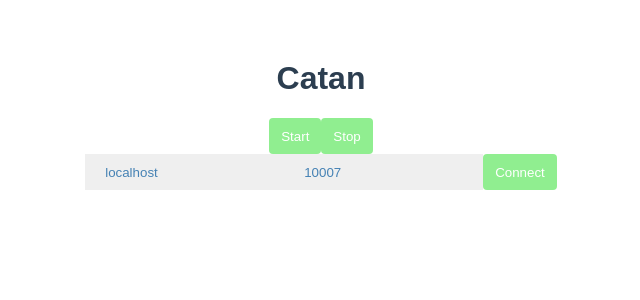
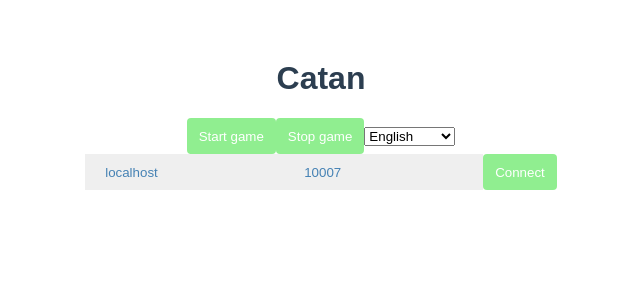
Before and after one commit to mrlukasbos/catan-web, a Vue app: page / in a window 1280 px wide. Shown: the top 300 px of the page, without its empty margins (319-959 px from the left). Built offline with nearby package versions, Linux system fonts and the light colour scheme.

Commit message:
add translations

```diff
--- a/package.json
+++ b/package.json
@@ -12,7 +12,8 @@
     "d3": "^5.16.0",
     "d3-geo": "^1.12.1",
     "topojson-client": "^3.1.0",
-    "vue": "^2.6.11"
+    "vue": "^2.6.11",
+    "vue-js-toggle-button": "^1.3.3"
   },
   "devDependencies": {
     "@vue/cli-plugin-babel": "~4.5.0",
--- a/src/App.vue
+++ b/src/App.vue
@@ -1,16 +1,22 @@
 <template>
   <div id="app">
     <h1> Catan </h1>
-    <button v-on:click="start_game"> Start </button>
-    <button v-on:click="stop_game"> Stop </button>
-    <connect v-on:connect="connect"/>
-    <board :json="board_data"/>
+    <button v-on:click="start_game"> {{T("START_GAME")}} </button>
+    <button v-on:click="stop_game"> {{T("STOP_GAME")}} </button>
+
+    <select v-model="lang">
+        <option v-for="locale in locales" :key="locale.id" :value="locale.id">{{locale.name}}</option>
+    </select>
+
+    <connect v-on:connect="connect" :key="lang"/>
+    <board :json="board_data" :lang="lang"/>
   </div>
 </template>
 
 <script>
 import connect from './components/connect.vue'
 import board from './components/board.vue'
+import {setGlobalLanguage} from './translations'
 
 export default {
   name: 'App',
@@ -23,6 +29,15 @@
     return {
       socket: null,
       board_data: null,
+      lang: "EN",
+      locales: [ {id: 'EN', name: 'English'}, {id: 'NL', name: 'Nederlands'}]
+    }
+  },
+
+  watch: {
+    lang: function() {
+        setGlobalLanguage(this.lang);
+        this.$forceUpdate();
     }
   },
 
--- a/src/components/board.vue
+++ b/src/components/board.vue
@@ -7,10 +7,11 @@
 <script>
 import * as d3 from "d3";
 import * as topojson from "topojson-client";
+import {T} from '../translations'
 
 export default {
   name: 'connect',
-  props: ['json'],
+  props: ['json', 'lang'],
 
   data: function() {
       return {
@@ -45,6 +46,9 @@
       this.nodes = board.nodes;
       this.bandits = board.bandits;
       this.players = this.json.attributes.players;
+      this.draw_board();
+    },
+    lang: function() {
       this.draw_board();
     }
   },
@@ -231,7 +235,7 @@
               } else {
                   str = d.tile.attributes.resource_type.toLowerCase();
               }
-              return str;
+              return T(str);
           })
           .attr("text-anchor", "middle");
 
--- a/src/components/connect.vue
+++ b/src/components/connect.vue
@@ -2,7 +2,7 @@
   <div>
     <input placeholder="Ip address" v-model="ip" v-on:keyup.enter="connect"/>
     <input placeholder="port" v-model="port" v-on:keyup.enter="connect"/>
-    <button v-on:click="connect"> Connect </button>
+    <button v-on:click="connect"> {{T("CONNECT")}} </button>
   </div>
 </template>
 
--- a/src/main.js
+++ b/src/main.js
@@ -1,7 +1,15 @@
 import Vue from 'vue'
 import App from './App.vue'
+import {t, T} from './translations'
 
-Vue.config.productionTip = false
+Vue.config.productionTip = false;
+
+Vue.mixin({
+  methods: {
+    t: str => t(str),
+    T: str => T(str)
+  }
+})
 
 new Vue({
   render: h => h(App),
--- /dev/null
+++ b/src/translations.js
@@ -0,0 +1,65 @@
+/*
+Translations.
+
+Contents:
+    - EN
+    - NL
+*/
+
+export var lang = 'EN';
+
+export var t_EN = new Map();
+t_EN["HARBOUR_WOOD"] = "wood harbour";
+t_EN["HARBOUR_STONE"] = "stone harbour";
+t_EN["HARBOUR_WOOL"] = "wool harbour";
+t_EN["HARBOUR_ORE"] = "ore harbour";
+t_EN["HARBOUR_GRAIN"] = "grain harbour";
+t_EN["HARBOUR_ALL"] = "generic harbour";
+t_EN["STONE"] = "stone";
+t_EN["WOOL"] = "wool";
+t_EN["ORE"] = "ore";
+t_EN["GRAIN"] = "grain";
+t_EN["WOOD"] = "wood";
+t_EN["WAITING_FOR_TAKEOFF"] = "waiting for game to start";
+t_EN["JOIN_GAME"] = "join game";
+t_EN["START_GAME"] = "start game";
+t_EN["STOP_GAME"] = "stop game";
+t_EN["CONNECT"] = "connect";
+
+export var t_NL = new Map();
+t_NL["HARBOUR_WOOD"] = "hout haven";
+t_NL["HARBOUR_STONE"] = "steen haven";
+t_NL["HARBOUR_WOOL"] = "wol haven";
+t_NL["HARBOUR_ORE"] = "erts haven";
+t_NL["HARBOUR_GRAIN"] = "graan haven";
+t_NL["HARBOUR_ALL"] = "normale haven";
+t_NL["STONE"] = "steen";
+t_NL["WOOL"] = "wol";
+t_NL["ORE"] = "erts";
+t_NL["GRAIN"] = "graan";
+t_NL["WOOD"] = "hout";
+t_NL["WAITING_FOR_TAKEOFF"] = "wachten tot het spel start";
+t_NL["JOIN_GAME"] = "neem deel aan spel";
+t_NL["START_GAME"] = "start spel";
+t_NL["STOP_GAME"] = "stop spel";
+t_NL["CONNECT"] = "Verbinden";
+
+ // lowercase translation
+function t(key) {
+    var result;
+    if (lang == 'NL') { result = t_NL[key];}
+    else { result = t_EN[key];}
+    return (result === undefined) ? "" : result;
+}
+
+// uppercase translation
+function T(key) {
+    var str = t(key);
+    return str.charAt(0).toUpperCase() + str.slice(1);
+}
+
+function setGlobalLanguage(new_lang) {
+    lang = new_lang;
+}
+
+export {t, T, setGlobalLanguage}
```
